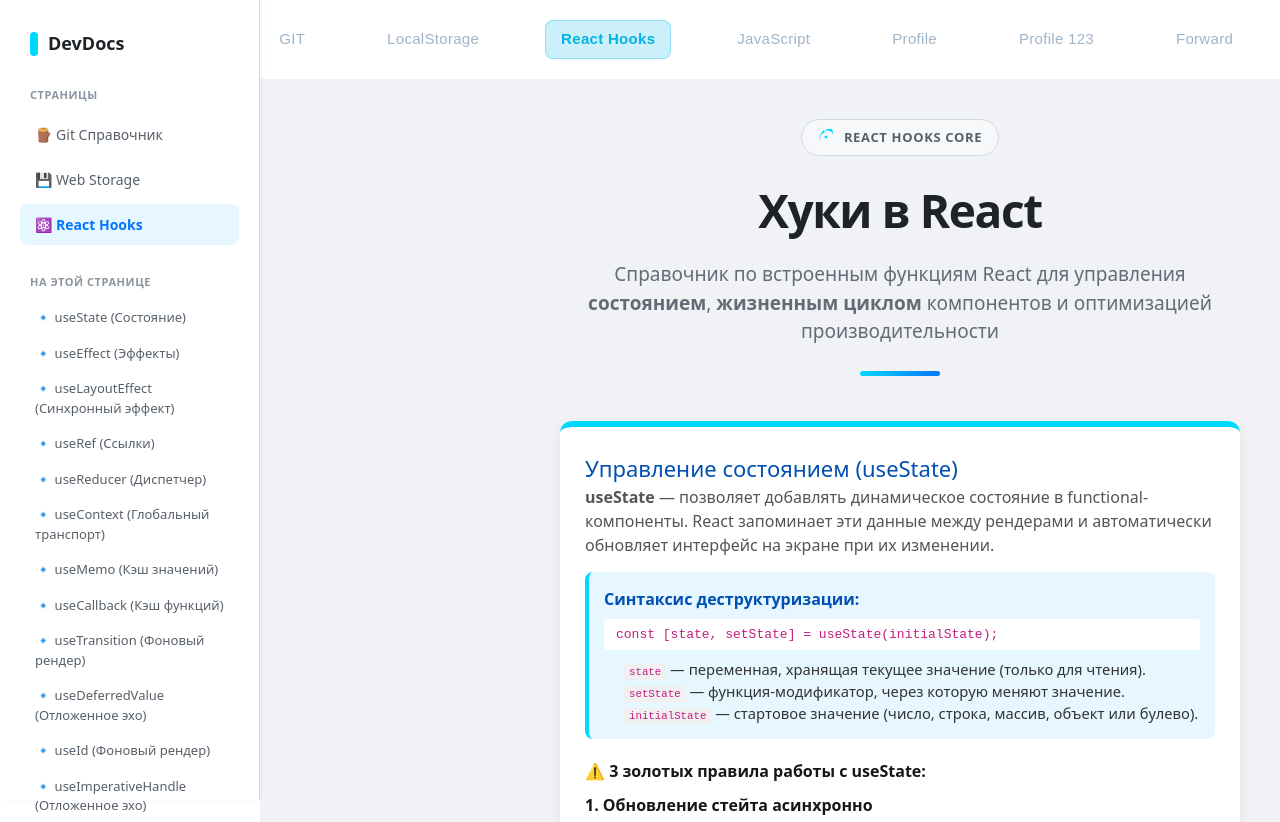
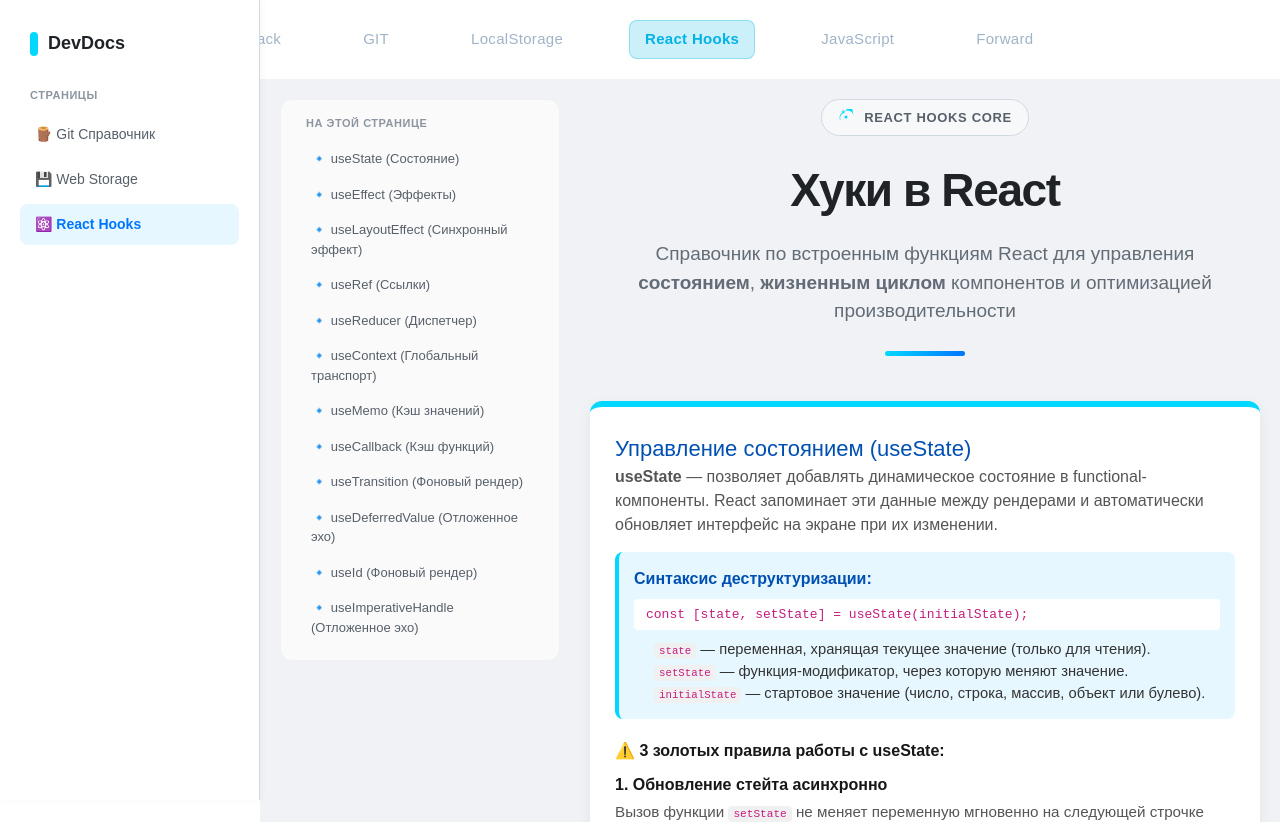
Before and after one commit to tymanskaya/next, a Next.js app: page /hooks in a window 1280 px wide. Shown: the top 822 px of the page. Built offline with nearby package versions, Linux system fonts and the light colour scheme.

Commit message:
refactoring/hooks

```diff
--- a/app/hooks/page.tsx
+++ b/app/hooks/page.tsx
@@ -67,45 +67,11 @@ export default function ReactHooksCheatSheet() {
 
 
     return (
-        <div style={{ display: 'flex', minHeight: '100vh', backgroundColor: '#f0f2f5', fontFamily: 'system-ui, -apple-system, sans-serif' }}>
+        <div style={{ display: 'flex', gap: '30px', padding: '20px', maxWidth: '1200px', margin: '0 auto', fontFamily: 'sans-serif' }}>
 
             {/* БОКОВОЕ МЕНЮ (SIDEBAR) */}
-            <aside style={{
-                width: '260px',
-                backgroundColor: '#fff',
-                borderRight: '1px solid #d1d9e0',
-                position: 'fixed',
-                top: 0,
-                bottom: 0,
-                left: 0,
-                padding: '30px 20px',
-                display: 'flex',
-                flexDirection: 'column',
-                boxShadow: '2px 0 10px rgba(0,0,0,0.02)',
-                zIndex: 100
-            }}>
-                {/* Логотип/Название справочника */}
-                <div style={{ display: 'flex', alignItems: 'center', gap: '10px', marginBottom: '30px', paddingLeft: '10px' }}>
-                    <div style={{ backgroundColor: '#00d8ff', width: '8px', height: '24px', borderRadius: '4px' }}></div>
-                    <span style={{ fontWeight: '800', fontSize: '18px', color: '#1f2328' }}>DevDocs</span>
-                </div>
-
-                {/* Основные разделы (Глобальная навигация приложения) */}
-                <div style={{ marginBottom: '25px' }}>
-                    <p style={sidebarTitleStyle}>Страницы</p>
-                    <button onClick={() => router.push('/git')} style={getSidebarLinkStyle(pathname === '/git')}>
-                        🪵 Git Справочник
-                    </button>
-                    <button onClick={() => router.push('/localStorage')} style={getSidebarLinkStyle(pathname === '/localStorage')}>
-                        💾 Web Storage
-                    </button>
-                    <button onClick={() => router.push('/hooks')} style={getSidebarLinkStyle(pathname === '/hooks')}>
-                        ⚛️ React Hooks
-                    </button>
-                </div>
-
-                {/* Содержимое текущей страницы (Якорные ссылки) */}
-                <div>
+            <aside style={{ width: '280px', position: 'sticky', top: '20px', height: 'fit-content' }}>
+                <div style={{ backgroundColor: '#fafafa', padding: '15px', borderRadius: '12px', border: '1px solid #f0f0f0' }}>
                     <p style={sidebarTitleStyle}>На этой странице</p>
                     <a href="#useState" style={anchorLinkStyle}>
                         🔹 useState (Состояние)
@@ -147,15 +113,46 @@ export default function ReactHooksCheatSheet() {
 
                 </div>
             </aside>
+            <aside style={{
+                width: '260px',
+                backgroundColor: '#fff',
+                borderRight: '1px solid #d1d9e0',
+                position: 'fixed',
+                top: 0,
+                bottom: 0,
+                left: 0,
+                padding: '30px 20px',
+                display: 'flex',
+                flexDirection: 'column',
+                boxShadow: '2px 0 10px rgba(0,0,0,0.02)',
+                zIndex: 100
+            }}>
+                {/* Логотип/Название справочника */}
+                <div style={{ display: 'flex', alignItems: 'center', gap: '10px', marginBottom: '30px', paddingLeft: '10px' }}>
+                    <div style={{ backgroundColor: '#00d8ff', width: '8px', height: '24px', borderRadius: '4px' }}></div>
+                    <span style={{ fontWeight: '800', fontSize: '18px', color: '#1f2328' }}>DevDocs</span>
+                </div>
+
+                {/* Основные разделы (Глобальная навигация приложения) */}
+                <div style={{ marginBottom: '25px' }}>
+                    <p style={sidebarTitleStyle}>Страницы</p>
+                    <button onClick={() => router.push('/git')} style={getSidebarLinkStyle(pathname === '/git')}>
+                        🪵 Git Справочник
+                    </button>
+                    <button onClick={() => router.push('/localStorage')} style={getSidebarLinkStyle(pathname === '/localStorage')}>
+                        💾 Web Storage
+                    </button>
+                    <button onClick={() => router.push('/hooks')} style={getSidebarLinkStyle(pathname === '/hooks')}>
+                        ⚛️ React Hooks
+                    </button>
+                </div>
+
+                {/* Содержимое текущей страницы (Якорные ссылки) */}
+
+            </aside>
 
             {/* ОСНОВНОЙ КОНТЕНТ СТРАНИЦЫ */}
-            <main style={{
-                flex: 1,
-                marginLeft: '260px', // Отступ, равный ширине бокового меню
-                padding: '40px 40px 80px 40px',
-                display: 'flex',
-                justifyContent: 'center'
-            }}>
+            <main style={{flex: 1, display: 'flex', flexDirection: 'column', gap: '40px'}}>
                 <div style={{ width: '100%', maxWidth: '800px', display: 'flex', flexDirection: 'column', gap: '25px' }}>
 
                     {/* КРАСИВАЯ ШАПКА РАЗДЕЛА */}
--- a/widgets/header/header.tsx
+++ b/widgets/header/header.tsx
@@ -27,15 +27,6 @@ export const Header = () => {
                 <li>
                     <button onClick={() => router.back()} className={styles.link}>
                         Back
-                    </button>
-                </li>
-
-                <li>
-                    <button
-                        onClick={() => router.push("/")}
-                        className={`${styles.link} ${isActive("/") ? styles.active : ""}`}
-                    >
-                        Main
                     </button>
                 </li>
                 <li>
@@ -71,22 +62,6 @@ export const Header = () => {
                     </button>
                 </li>
                 <li>
-                    <button
-                        onClick={() => router.push("/profile")}
-                        className={`${styles.link} ${isActive("/profile") ? styles.active : ""}`}
-                    >
-                        Profile
-                    </button>
-                </li>
-                <li>
-                    <button
-                        onClick={() => router.push("/profile/123")}
-                        className={`${styles.link} ${isActive("/profile/123") ? styles.active : ""}`}
-                    >
-                        Profile 123
-                    </button>
-                </li>
-                <li>
                     <button onClick={() => router.forward()} className={styles.link}>
                         Forward
                     </button>
```
